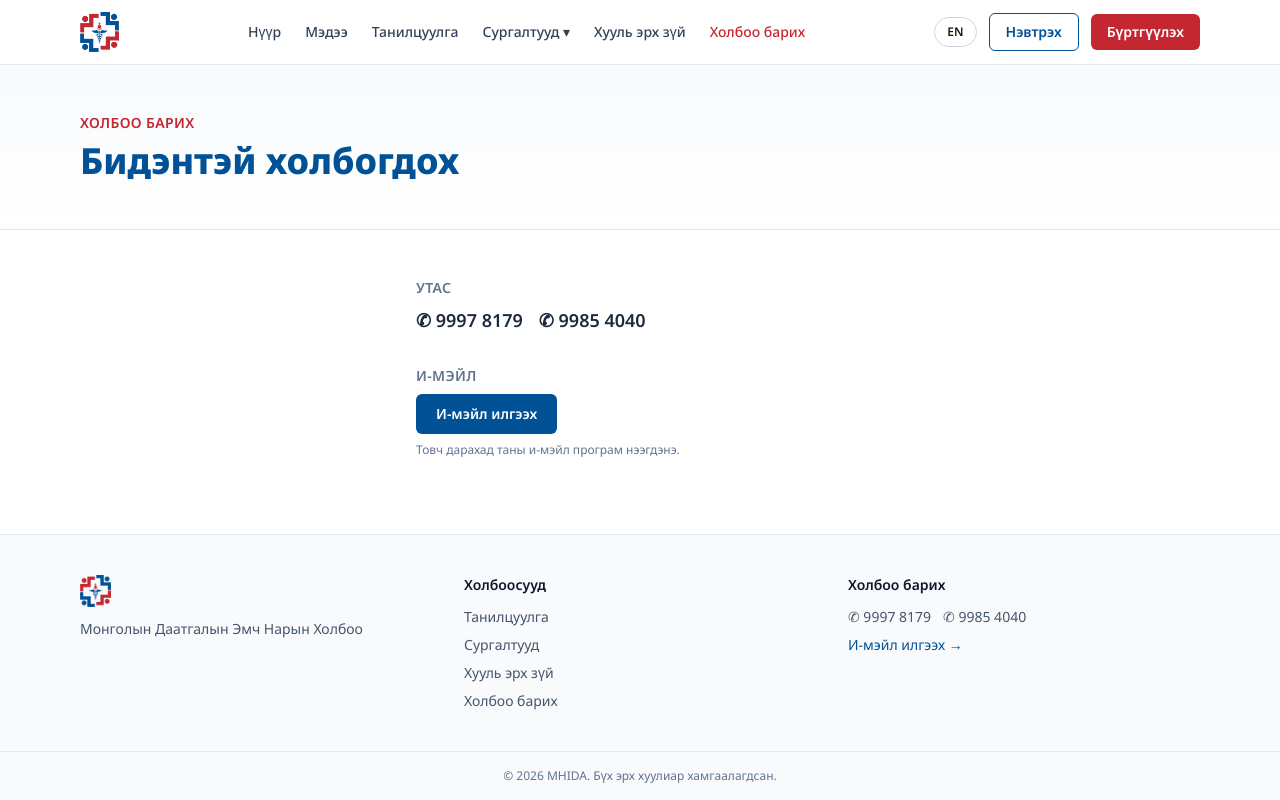
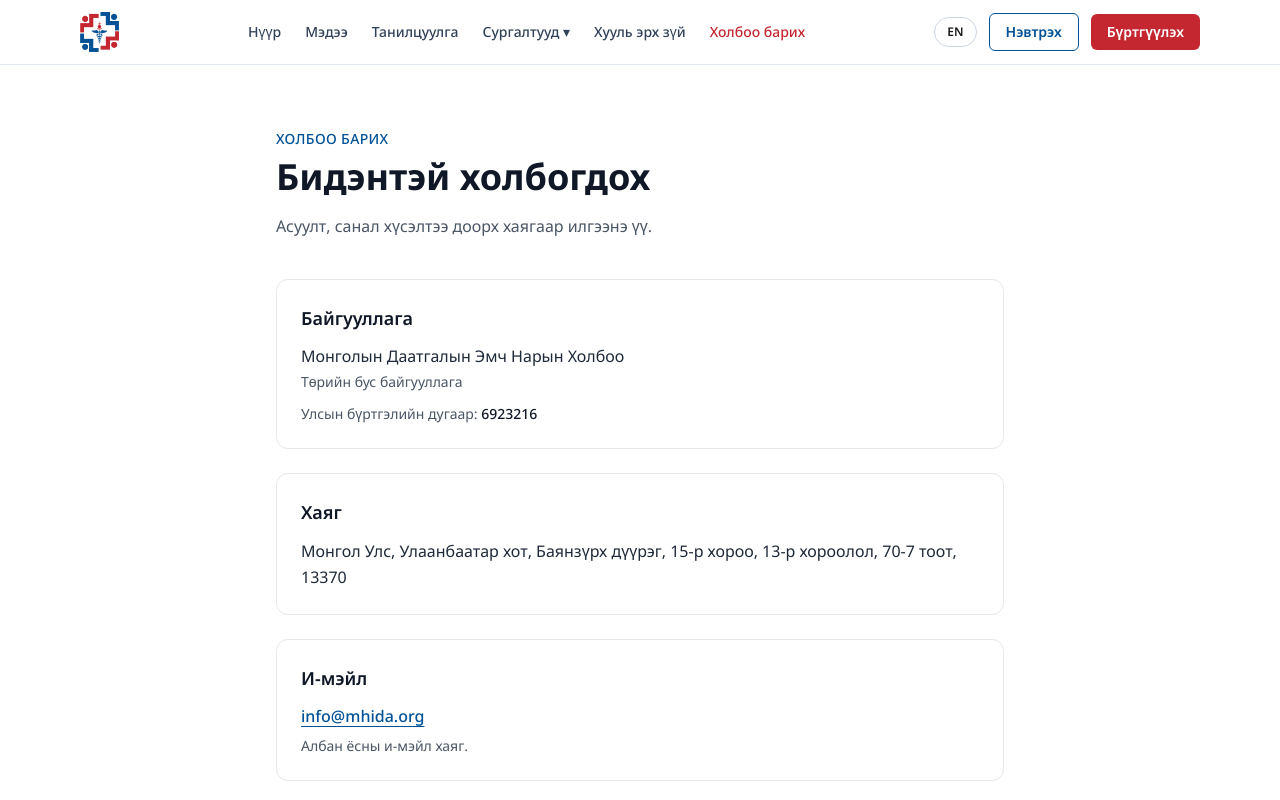
Before and after one commit to onetagmn/mhida-website, a Next.js app: page /contact in a window 1280 px wide. Shown: the top 800 px of the page. Built offline with nearby package versions, Linux system fonts and the light colour scheme.

Commit message:
Update page.tsx

```diff
--- a/src/app/contact/page.tsx
+++ b/src/app/contact/page.tsx
@@ -1,64 +1,111 @@
 "use client";
 
 import { useLanguage } from "@/lib/language-context";
-import PageHeader from "@/components/PageHeader";
 
-// Assembled at click time so the addresses never sit in the visible
-// page text (basic protection against email-harvesting bots).
-const EMAIL_PARTS: [string, string][] = [
-  ["hida.mng", "gmail.com"],
-  ["chr.mhida", "gmail.com"],
-  ["sg.mhida", "gmail.com"],
-  ["coo.mhida", "gmail.com"],
-];
-
-function openMail() {
-  const to = EMAIL_PARTS.map(([u, d]) => `${u}@${d}`).join(",");
-  window.location.href = `mailto:${to}`;
-}
+// Contact details are written out as plain, readable text rather than hidden
+// behind a mailto button. Verification services and directories read the page
+// text, so an address that only exists inside a link is invisible to them.
+const EMAIL = "info@mhida.org";
+const PHONES = ["9997 8179", "9985 4040"];
 
 export default function ContactPage() {
   const { t } = useLanguage();
 
   return (
-    <div>
-      <PageHeader eyebrow={t("Холбоо барих", "Contact")} title={t("Бидэнтэй холбогдох", "Get in Touch")} />
+    <main className="mx-auto w-full max-w-3xl px-5 py-12 sm:py-16">
+      <p className="text-sm font-medium uppercase tracking-wide text-[var(--brand-blue)]">
+        {t("Холбоо барих", "Contact")}
+      </p>
+      <h1 className="mt-2 text-3xl font-bold text-gray-900 sm:text-4xl">
+        {t("Бидэнтэй холбогдох", "Get in touch")}
+      </h1>
+      <p className="mt-4 text-base leading-relaxed text-gray-600">
+        {t(
+          "Асуулт, санал хүсэлтээ доорх хаягаар илгээнэ үү.",
+          "Please send any questions or suggestions to the details below."
+        )}
+      </p>
 
-      <div className="container-page py-12">
-        <div className="mx-auto max-w-md space-y-8">
-          <div>
-            <h2 className="mb-2 text-sm font-semibold uppercase tracking-wide text-slate-500">
-              {t("Утас", "Phone")}
-            </h2>
-            <p className="flex flex-wrap gap-4 text-lg font-semibold text-slate-800">
-              <a href="tel:+97699978179" className="hover:text-[var(--brand-red)]">
-                ✆ 9997 8179
-              </a>
-              <a href="tel:+97699854040" className="hover:text-[var(--brand-red)]">
-                ✆ 9985 4040
-              </a>
-            </p>
-          </div>
+      <div className="mt-10 space-y-6">
+        {/* Organisation */}
+        <section className="rounded-xl border border-gray-200 p-6">
+          <h2 className="text-lg font-semibold text-gray-900">
+            {t("Байгууллага", "Organisation")}
+          </h2>
+          <p className="mt-3 text-base text-gray-800">
+            {t(
+              "Монголын Даатгалын Эмч Нарын Холбоо",
+              "Mongolian Health Insurance Doctors Association"
+            )}
+          </p>
+          <p className="mt-1 text-sm text-gray-600">
+            {t(
+              "Төрийн бус байгууллага",
+              "Non-governmental organisation"
+            )}
+          </p>
+          <p className="mt-3 text-sm text-gray-600">
+            {t("Улсын бүртгэлийн дугаар:", "State registration number:")}{" "}
+            <span className="font-medium text-gray-900">
+              {/* TODO: replace with MHIDA's state registration number */}
+              6923216
+            </span>
+          </p>
+        </section>
 
-          <div>
-            <h2 className="mb-2 text-sm font-semibold uppercase tracking-wide text-slate-500">
-              {t("И-мэйл", "Email")}
-            </h2>
-            <button
-              onClick={openMail}
-              className="rounded-md bg-[var(--brand-blue)] px-5 py-2.5 text-sm font-semibold text-white transition-opacity hover:opacity-90"
+        {/* Address */}
+        <section className="rounded-xl border border-gray-200 p-6">
+          <h2 className="text-lg font-semibold text-gray-900">
+            {t("Хаяг", "Address")}
+          </h2>
+          <address className="mt-3 not-italic text-base leading-relaxed text-gray-800">
+            {t(
+              "Монгол Улс, Улаанбаатар хот, Баянзүрх дүүрэг, 15-р хороо, 13-р хороолол, 70-7 тоот, 13370",
+              "70-7, 13th khoroolol, 15th khoroo, Bayanzurkh District, Ulaanbaatar 13370, Mongolia"
+            )}
+          </address>
+        </section>
+
+        {/* Email */}
+        <section className="rounded-xl border border-gray-200 p-6">
+          <h2 className="text-lg font-semibold text-gray-900">
+            {t("И-мэйл", "Email")}
+          </h2>
+          <p className="mt-3 text-base text-gray-800">
+            <a
+              href={`mailto:${EMAIL}`}
+              className="font-medium text-[var(--brand-blue)] underline underline-offset-4"
             >
-              {t("И-мэйл илгээх", "Send Email")}
-            </button>
-            <p className="mt-2 text-xs text-slate-500">
-              {t(
-                "Товч дарахад таны и-мэйл програм нээгдэнэ.",
-                "Opens your email app with our addresses filled in."
-              )}
-            </p>
-          </div>
-        </div>
+              {EMAIL}
+            </a>
+          </p>
+          <p className="mt-2 text-sm text-gray-600">
+            {t(
+              "Албан ёсны и-мэйл хаяг.",
+              "Official email address of the association."
+            )}
+          </p>
+        </section>
+
+        {/* Phone */}
+        <section className="rounded-xl border border-gray-200 p-6">
+          <h2 className="text-lg font-semibold text-gray-900">
+            {t("Утас", "Phone")}
+          </h2>
+          <ul className="mt-3 space-y-1 text-base text-gray-800">
+            {PHONES.map((phone) => (
+              <li key={phone}>
+                <a
+                  href={`tel:+976${phone.replace(/\s/g, "")}`}
+                  className="font-medium text-[var(--brand-blue)] underline underline-offset-4"
+                >
+                  +976 {phone}
+                </a>
+              </li>
+            ))}
+          </ul>
+        </section>
       </div>
-    </div>
+    </main>
   );
 }
```
